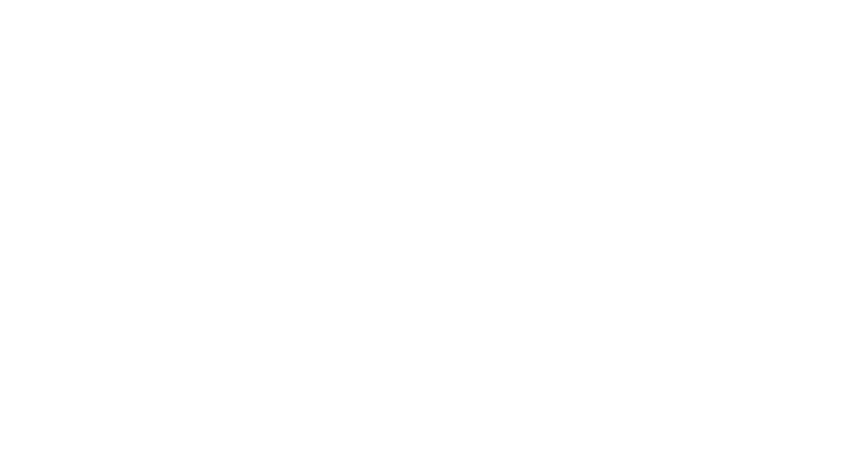
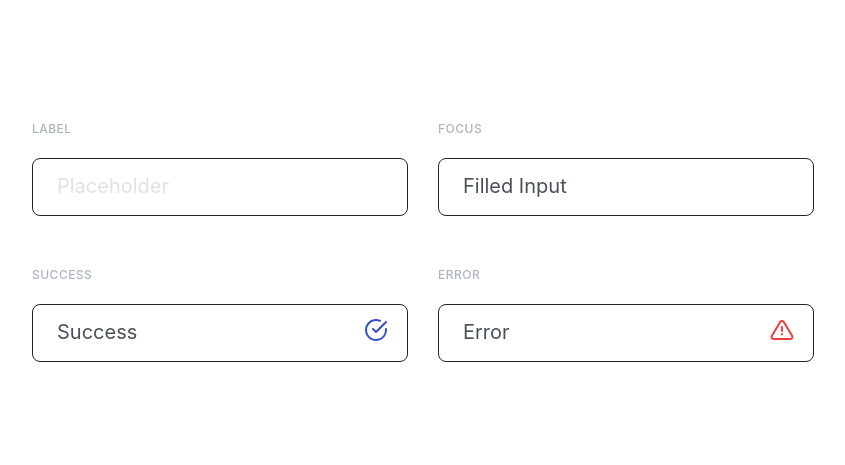
Before and after one commit to js-tasks-ru/htmlcss-20230124_black-s-w-a-n, a website: page 07-lection5/04-input/index.html in a window 1280 px wide. Shown: the whole page, without its empty margins (217-1062 px from the left). Drawn offline with Linux system fonts and the light colour scheme.

Commit message:
lect5 input

```diff
--- a/07-lection5/04-input/index.html
+++ b/07-lection5/04-input/index.html
@@ -6,6 +6,40 @@
         <link rel="stylesheet" href="./input.css">
     </head>
     <body>
+        <form class="container">
+            <div class="input">
+                <label for="label" ><h5 class="input__label">LABEL</h5></label>
+                <input type="text" name="label" class="input__string input_text" placeholder="Placeholder">
+            </div>
 
+            <div class="input">
+                <label for="focus" ><h5 class="input__label">FOCUS</h5></label>
+                <input type="text" name="focus" class="input__string input_valid" placeholder="Filled Input">
+            </div>
+
+           <div class="input">
+                <label for="success" ><h5 class="input__label">SUCCESS</h5></label>
+                <div>
+                    <input type="text" name="success" class="input__string input_success" placeholder="Success">
+                    <svg class="input__icon" width="24" height="24" viewBox="0 0 24 24" fill="none" xmlns="http://www.w3.org/2000/svg">
+                        <path d="M22 11.08V12C21.9988 14.1564 21.3005 16.2547 20.0093 17.9818C18.7182 19.709 16.9033 20.9725 14.8354 21.5839C12.7674 22.1953 10.5573 22.1219 8.53447 21.3746C6.51168 20.6273 4.78465 19.2461 3.61096 17.4371C2.43727 15.628 1.87979 13.4881 2.02168 11.3363C2.16356 9.18457 2.99721 7.13633 4.39828 5.49707C5.79935 3.85782 7.69279 2.71538 9.79619 2.24015C11.8996 1.76491 14.1003 1.98234 16.07 2.86" stroke="#374FC7" stroke-width="2" stroke-linecap="round" stroke-linejoin="round"/>
+                        <path d="M22 4L12 14.01L9 11.01" stroke="#374FC7" stroke-width="2" stroke-linecap="round" stroke-linejoin="round"/>
+                    </svg>
+                </div>
+
+            </div>
+
+            <div class="input">
+                <label for="error" ><h5 class="input__label">ERROR</h5></label>
+                <div>
+                    <input type="text" name="error" class="input__string input_invalid" placeholder="Error">
+                    <svg class="input__icon" width="24" height="24" viewBox="0 0 24 24" fill="none" xmlns="http://www.w3.org/2000/svg">
+                        <path d="M10.29 3.86001L1.82 18C1.64537 18.3024 1.55296 18.6453 1.55199 18.9945C1.55101 19.3437 1.64149 19.6871 1.81442 19.9905C1.98736 20.2939 2.23672 20.5468 2.53771 20.7239C2.83869 20.901 3.1808 20.9962 3.53 21H20.47C20.8192 20.9962 21.1613 20.901 21.4623 20.7239C21.7633 20.5468 22.0126 20.2939 22.1856 19.9905C22.3585 19.6871 22.449 19.3437 22.448 18.9945C22.447 18.6453 22.3546 18.3024 22.18 18L13.71 3.86001C13.5317 3.56611 13.2807 3.32313 12.9812 3.15449C12.6817 2.98585 12.3437 2.89726 12 2.89726C11.6563 2.89726 11.3183 2.98585 11.0188 3.15449C10.7193 3.32313 10.4683 3.56611 10.29 3.86001V3.86001Z" stroke="#F03D3E" stroke-width="2" stroke-linecap="round" stroke-linejoin="round"/>
+                        <path d="M12 9V13" stroke="#F03D3E" stroke-width="2" stroke-linecap="round" stroke-linejoin="round"/>
+                        <path d="M12 16V16.5" stroke="#F03D3E" stroke-width="2" stroke-linecap="round" stroke-linejoin="round"/>
+                    </svg>
+                </div>
+            </div>
+        </form>
     </body>
 </html>
--- a/07-lection5/04-input/input.css
+++ b/07-lection5/04-input/input.css
@@ -0,0 +1,75 @@
+.container {
+    display: flex;
+    flex-wrap: wrap;
+    gap: 30px;
+    padding: 100px;
+    justify-content: center;
+}
+
+.input {
+    display: flex;
+    flex-direction: column;
+    position: relative;
+}
+
+.input__string {
+    width: 350px;
+    height: 56px;
+    border: 1px solid var(--black);
+    border-radius: 8px;
+    background: #FFFFFF;
+    padding: 0 0 0 24px;
+}
+
+.input_valid:focus {
+    outline:none;
+    border: 1px solid var(--blue);
+    box-shadow: 0px 1px 1px rgba(51, 154, 240, 0.1);
+}
+
+.input_success:focus {
+    outline:none;
+    border: 1px solid var(--blue);
+    box-shadow: 0px 1px 1px rgba(51, 154, 240, 0.1);
+}
+
+.input_invalid:focus {
+    outline:none;
+    border: 1px solid #F03D3E;
+    box-shadow: 0px 1px 1px rgba(240, 61, 62, 0.1);
+}
+
+.input__string::placeholder {
+    font-family: 'Inter';
+    font-style: normal;
+    font-weight: 400;
+    font-size: 20px;
+    line-height: 26px;
+    color: var(--grey-4);
+}
+
+.input_text::placeholder {
+    font-family: 'Inter';
+    font-style: normal;
+    font-weight: 400;
+    font-size: 20px;
+    line-height: 26px;
+    color: var(--grey-2);
+}
+
+.input__label {
+    font-family: 'Inter';
+    font-style: normal;
+    font-weight: 500;
+    font-size: 12px;
+    line-height: 18px;
+    letter-spacing: 0.04em;
+    text-transform: uppercase;
+    color: var(--grey-3);
+}
+
+.input__icon {
+    position: absolute;
+    bottom: 20px;
+    right:  20px;
+}
```
